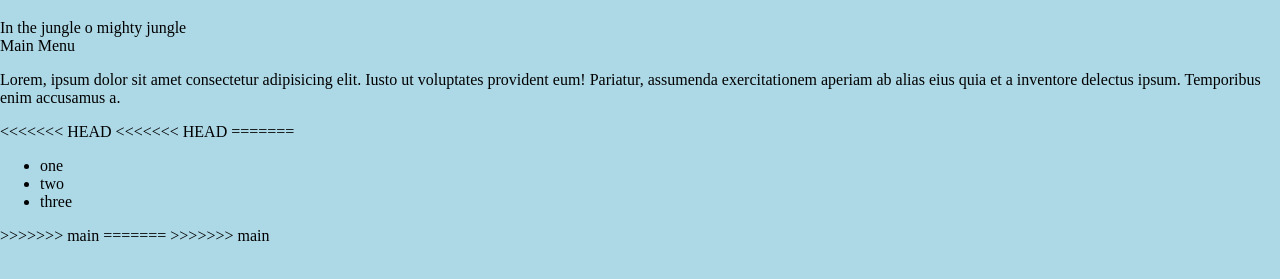
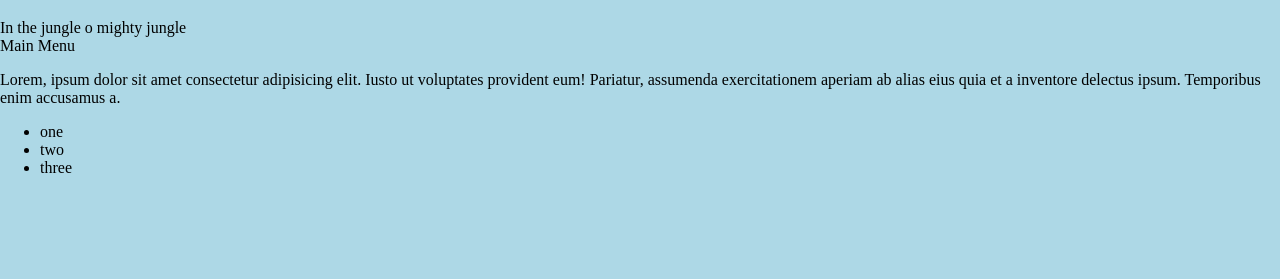
Before and after one commit to Korey215/git-course, a website: page index.html in a window 1280 px wide. Shown: the part 79-358 px from the top of the page. Drawn offline with Linux system fonts and the light colour scheme.

Commit message:
make it happen

```diff
--- a/index.html
+++ b/index.html
@@ -21,16 +21,11 @@
     <sPAN>In the jungle o mighty jungle</sPAN>
     <aside>Main Menu </aside>
 <p>Lorem, ipsum dolor sit amet consectetur adipisicing elit. Iusto ut voluptates provident eum! Pariatur, assumenda exercitationem aperiam ab alias eius quia et a inventore delectus ipsum. Temporibus enim accusamus a.</p>
-<<<<<<< HEAD
-<<<<<<< HEAD
-=======
+
 <ul>
     <li>one</li>
     <li>two</li>
     <li>three</li>
 </ul>
->>>>>>> main
-=======
->>>>>>> main
 </body>
 </html>
```
